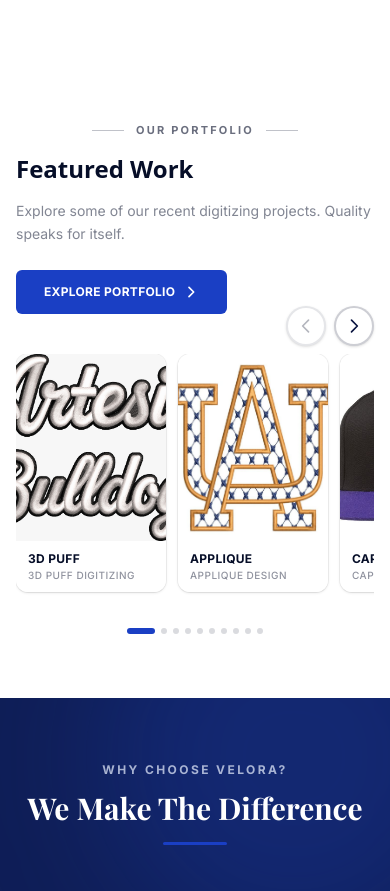
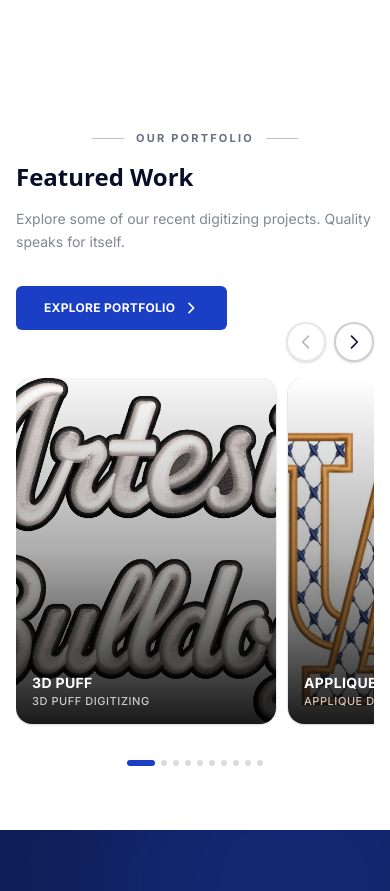
Before and after one commit to veloradigitizing/veloradigitizing, a Next.js app: page / in a window 390 px wide. Shown: the part 2600-3491 px from the top of the page. Built offline with nearby package versions, Linux system fonts and the light colour scheme; a web font is replaced by a local one.

Commit message:
feat: enhance FeaturedCategories component layout and responsiveness

```diff
--- a/app/components/FeaturedCategories.tsx
+++ b/app/components/FeaturedCategories.tsx
@@ -90,9 +90,9 @@ export default function FeaturedCategories() {
     setCanScrollLeft(el.scrollLeft > 10);
     setCanScrollRight(el.scrollLeft + el.clientWidth < el.scrollWidth - 10);
 
-    const cardWidth =
-      el.querySelector("[data-feature-card]")?.offsetWidth || 170;
-    const gap = 16;
+    const card = el.querySelector("[data-feature-card]");
+    const cardWidth = card?.getBoundingClientRect().width || 210;
+    const gap = 12;
     const newIndex = Math.round(el.scrollLeft / (cardWidth + gap));
     setActiveIndex(Math.min(newIndex, FEATURED_CATEGORIES.length - 1));
   }, []);
@@ -102,15 +102,19 @@ export default function FeaturedCategories() {
     if (!el) return;
     checkScroll();
     el.addEventListener("scroll", checkScroll, { passive: true });
-    return () => el.removeEventListener("scroll", checkScroll);
+    window.addEventListener("resize", checkScroll);
+    return () => {
+      el.removeEventListener("scroll", checkScroll);
+      window.removeEventListener("resize", checkScroll);
+    };
   }, [checkScroll]);
 
   const scroll = (direction: "left" | "right") => {
     const el = scrollRef.current;
     if (!el) return;
     const card = el.querySelector<HTMLElement>("[data-feature-card]");
-    const cardWidth = card?.offsetWidth || 170;
-    const gap = 16;
+    const cardWidth = card?.getBoundingClientRect().width || 210;
+    const gap = 12;
     el.scrollBy({
       left: direction === "left" ? -(cardWidth + gap) : cardWidth + gap,
       behavior: "smooth",
@@ -121,8 +125,8 @@ export default function FeaturedCategories() {
     <section className="relative bg-white py-16 lg:py-20 overflow-hidden">
       <div className="mx-auto max-w-[1400px] px-4 sm:px-6 lg:px-8">
         <div className="flex flex-col gap-10 lg:flex-row lg:gap-12 lg:items-start">
-          {/* LEFT SIDE - Header */}
-          <div className="w-full lg:w-[30%] lg:shrink-0">
+          {/* LEFT SIDE - Header with tight flow (No dynamic height gap) */}
+          <div className="w-full lg:w-[26%] lg:shrink-0 py-2">
             {/* Tag with lines - Vesper style */}
             <div className="flex items-center justify-center lg:justify-start gap-3">
               <span className="h-px w-8 bg-navy-950/25" />
@@ -132,7 +136,7 @@ export default function FeaturedCategories() {
               <span className="h-px w-8 bg-navy-950/25" />
             </div>
 
-            {/* Title - Smaller font */}
+            {/* Title */}
             <h2
               className="mt-4 text-2xl font-bold leading-tight text-navy-950 sm:text-3xl lg:text-4xl"
               style={{
@@ -149,10 +153,10 @@ export default function FeaturedCategories() {
               itself.
             </p>
 
-            {/* CTA Button */}
+            {/* CTA Button - Standard layout margin */}
             <Link
               href="/portfolio"
-              className="mt-6 inline-flex items-center gap-2 rounded-md bg-brand-600 px-7 py-3.5 text-xs font-bold uppercase tracking-wide text-white transition-all hover:bg-brand-700"
+              className="mt-8 inline-flex items-center gap-2 rounded-md bg-brand-600 px-7 py-3.5 text-xs font-bold uppercase tracking-wide text-white transition-all hover:bg-brand-700"
             >
               Explore Portfolio
               <svg
@@ -174,7 +178,7 @@ export default function FeaturedCategories() {
           {/* RIGHT SIDE - Carousel Container */}
           <div className="relative flex-1 min-w-0">
             {/* ARROWS - Top Right */}
-            <div className="absolute -top-12 right-0 z-20 flex items-center gap-2">
+            <div className="absolute -top-14 right-0 z-20 flex items-center gap-2">
               <button
                 onClick={() => scroll("left")}
                 disabled={!canScrollLeft}
@@ -225,7 +229,7 @@ export default function FeaturedCategories() {
               </button>
             </div>
 
-            {/* CAROUSEL TRACK - Responsive: 5 on xl, 4 on lg, 3 on md, 2 on sm, 1 on mobile */}
+            {/* CAROUSEL TRACK - Large Screen par perfect 5 cards ke liye width: xl:w-[calc(20%-10px)] */}
             <div
               ref={scrollRef}
               className="flex gap-3 overflow-x-auto scroll-smooth snap-x snap-mandatory pb-4"
@@ -236,28 +240,27 @@ export default function FeaturedCategories() {
                   key={cat.id}
                   href={cat.href}
                   data-feature-card
-                  className="group relative flex-shrink-0 overflow-hidden rounded-xl bg-white shadow-sm ring-1 ring-black/5 transition-all duration-300 hover:-translate-y-1 hover:shadow-md snap-start"
-                  style={{
-                    width: "calc(20% - 12px)",
-                    minWidth: "150px",
-                  }}
+                  className="group relative flex-shrink-0 overflow-hidden rounded-2xl bg-white shadow-sm ring-1 ring-black/5 transition-all duration-300 hover:-translate-y-1 hover:shadow-md snap-start w-[260px] sm:w-[200px] md:w-[220px] lg:w-[calc(25%-9px)] xl:w-[calc(20%-10px)]"
                 >
-                  {/* Image Area - Portrait aspect */}
-                  <div className="relative aspect-[4/5] w-full overflow-hidden bg-gray-100">
+                  {/* Image Area - Aspect-[3/4] for elegant sizing */}
+                  <div className="relative aspect-[3/4] w-full overflow-hidden bg-gray-100">
                     <img
                       src={cat.image}
                       alt={cat.name}
                       className="h-full w-full object-cover transition-transform duration-500 group-hover:scale-105"
                       loading="lazy"
                     />
+
+                    {/* Dark Gradient Overlay */}
+                    <div className="absolute inset-0 bg-gradient-to-t from-black/90 via-black/30 to-transparent" />
                   </div>
 
-                  {/* Text Info - BELOW image (Vesper style) */}
-                  <div className="bg-white px-3 py-2.5">
-                    <span className="block text-xs font-bold uppercase tracking-wide text-navy-950">
+                  {/* Text Info Overlay on Bottom */}
+                  <div className="absolute bottom-0 left-0 right-0 p-4 z-10">
+                    <span className="block text-sm font-bold uppercase tracking-wide text-white">
                       {cat.name}
                     </span>
-                    <span className="block mt-0.5 text-[10px] font-medium uppercase tracking-wider text-navy-950/45 leading-tight">
+                    <span className="block mt-0.5 text-[11px] font-medium uppercase tracking-wider text-white/75 leading-tight">
                       {cat.subtitle}
                     </span>
                   </div>
@@ -276,7 +279,8 @@ export default function FeaturedCategories() {
                     const card = el.querySelector<HTMLElement>(
                       "[data-feature-card]",
                     );
-                    const cardWidth = card?.offsetWidth || 170;
+                    const cardWidth =
+                      card?.getBoundingClientRect().width || 210;
                     const gap = 12;
                     el.scrollTo({
                       left: i * (cardWidth + gap),
```
